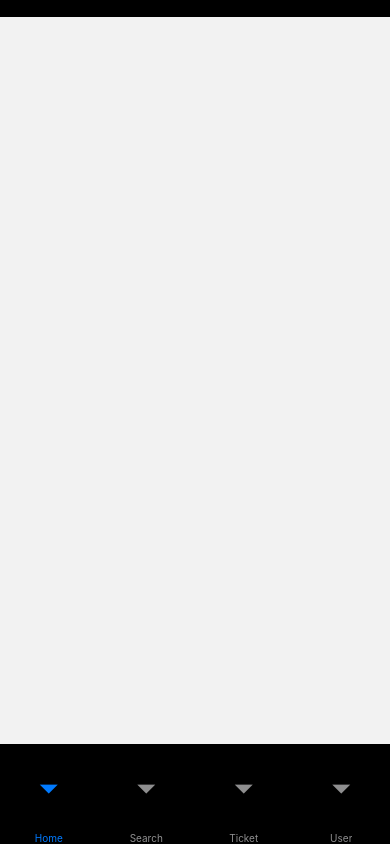
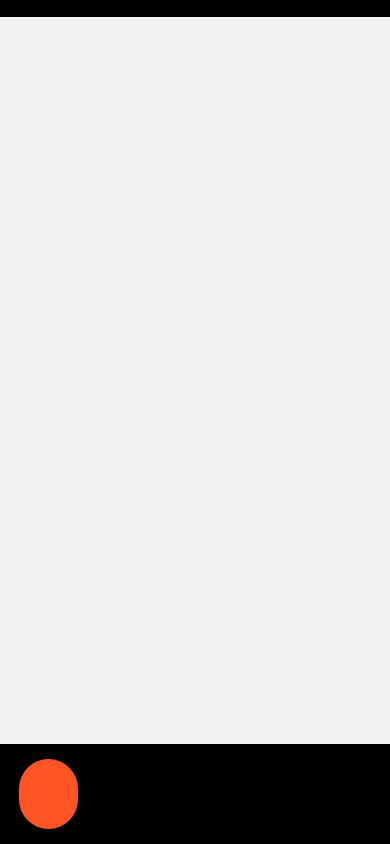
Before and after one commit to raveenaliyanage/Group4_MovieTicketBooking, a React Native app: screen /Tab in a window 390 px wide. Built offline with nearby package versions, Linux system fonts and the light colour scheme.

Commit message:
update tab icons
update tab using custom icons

```diff
--- a/src/navigators/TabNavigator.tsx
+++ b/src/navigators/TabNavigator.tsx
@@ -24,15 +24,93 @@ const TabNavigator = () => {
       }}>
 
 
-            <Tab.Screen name="Home" component={HomeScreen}/>
-            <Tab.Screen name="Search" component={SearchScreen}/>
-            <Tab.Screen name="Ticket" component={TicketScreen}/>
-            <Tab.Screen name="User" component={UserAccountScreen}/>
-        </Tab.Navigator>
-    );
-
-
-};
+            <Tab.Screen name="Home"
+            component={HomeScreen}
+            options={{
+                tabBarShowLabel: false,
+                tabBarIcon: ({focused, color, size}) => {
+                  return (
+                    <View
+                      style={[
+                        styles.activeTabBackground,
+                        focused ? {backgroundColor: COLORS.Orange} : {},
+                      ]}>
+                      <CustomIcon
+                        name="video"
+                        color={COLORS.White}
+                        size={FONTSIZE.size_30}
+                      />
+                    </View>
+                  );
+                },
+              }}
+            />
+            <Tab.Screen name="Search"
+            component={SearchScreen}
+            options={{
+                tabBarShowLabel: false,
+                tabBarIcon: ({focused, color, size}) => {
+                  return (
+                    <View
+                      style={[
+                        styles.activeTabBackground,
+                        focused ? {backgroundColor: COLORS.Orange} : {},
+                      ]}>
+                      <CustomIcon
+                        name="search"
+                        color={COLORS.White}
+                        size={FONTSIZE.size_30}
+                      />
+                    </View>
+                  );
+                },
+              }}
+            />
+            <Tab.Screen name="Ticket"
+            component={TicketScreen}
+            options={{
+                tabBarShowLabel: false,
+                tabBarIcon: ({focused, color, size}) => {
+                  return (
+                    <View
+                      style={[
+                        styles.activeTabBackground,
+                        focused ? {backgroundColor: COLORS.Orange} : {},
+                      ]}>
+                      <CustomIcon
+                        name="ticket"
+                        color={COLORS.White}
+                        size={FONTSIZE.size_30}
+                      />
+                    </View>
+                  );
+                },
+              }}
+            />
+            <Tab.Screen name="User"
+            component={UserAccountScreen}
+            options={{
+                tabBarShowLabel: false,
+                tabBarIcon: ({focused, color, size}) => {
+                  return (
+                    <View
+                      style={[
+                        styles.activeTabBackground,
+                        focused ? {backgroundColor: COLORS.Orange} : {},
+                      ]}>
+                      <CustomIcon
+                        name="user"
+                        color={COLORS.White}
+                        size={FONTSIZE.size_30}
+                      />
+                    </View>
+                  );
+                },
+              }}
+            />
+          </Tab.Navigator>
+        );
+      };
 
 
 
@@ -43,8 +121,14 @@ const TabNavigator = () => {
 
 
 const styles = StyleSheet.create({
+    activeTabBackground: {
+        backgroundColor: COLORS.Black,
+        padding: SPACING.space_18,
+        borderRadius: SPACING.space_18 * 10,
+      },
+    });
 
 
-});
+
 
 export default TabNavigator;
```
